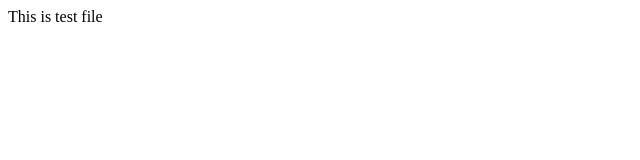
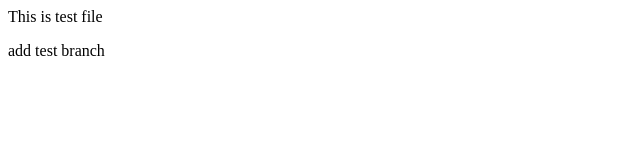
Before and after one commit to kaz5930/test20210213, a plain HTML site: page index.html in a window 1280 px wide. Shown: the full height of the page, 0-640 px from the left. Drawn offline with Linux system fonts and the light colour scheme.

Commit message:
add test branch

```diff
--- a/index.html
+++ b/index.html
@@ -1,5 +1,6 @@
 <html>
   <body>
-    This is test file
+    <p>This is test file</p>
+    <p>add test branch</p>
   </body>
 </html>
```
